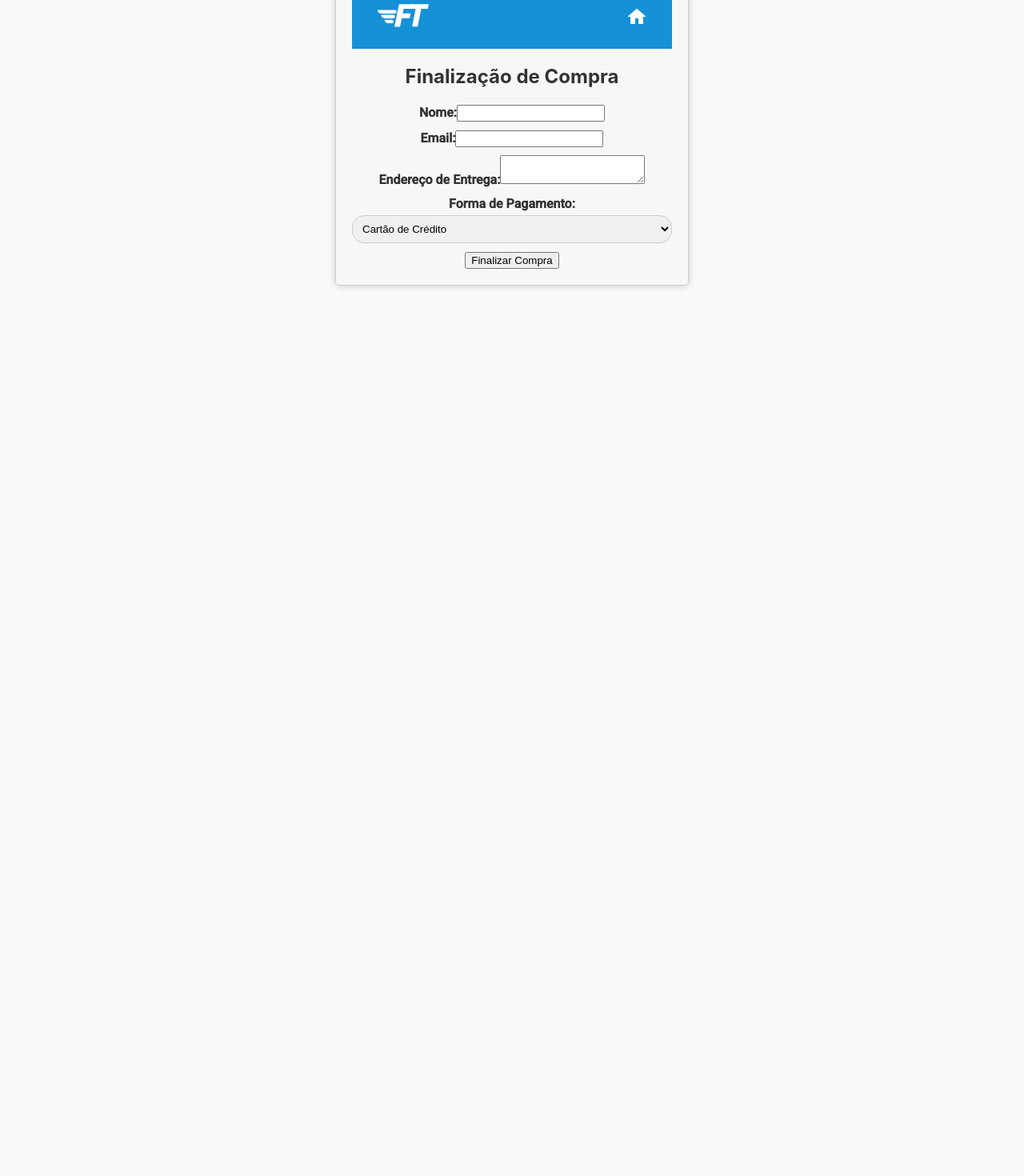
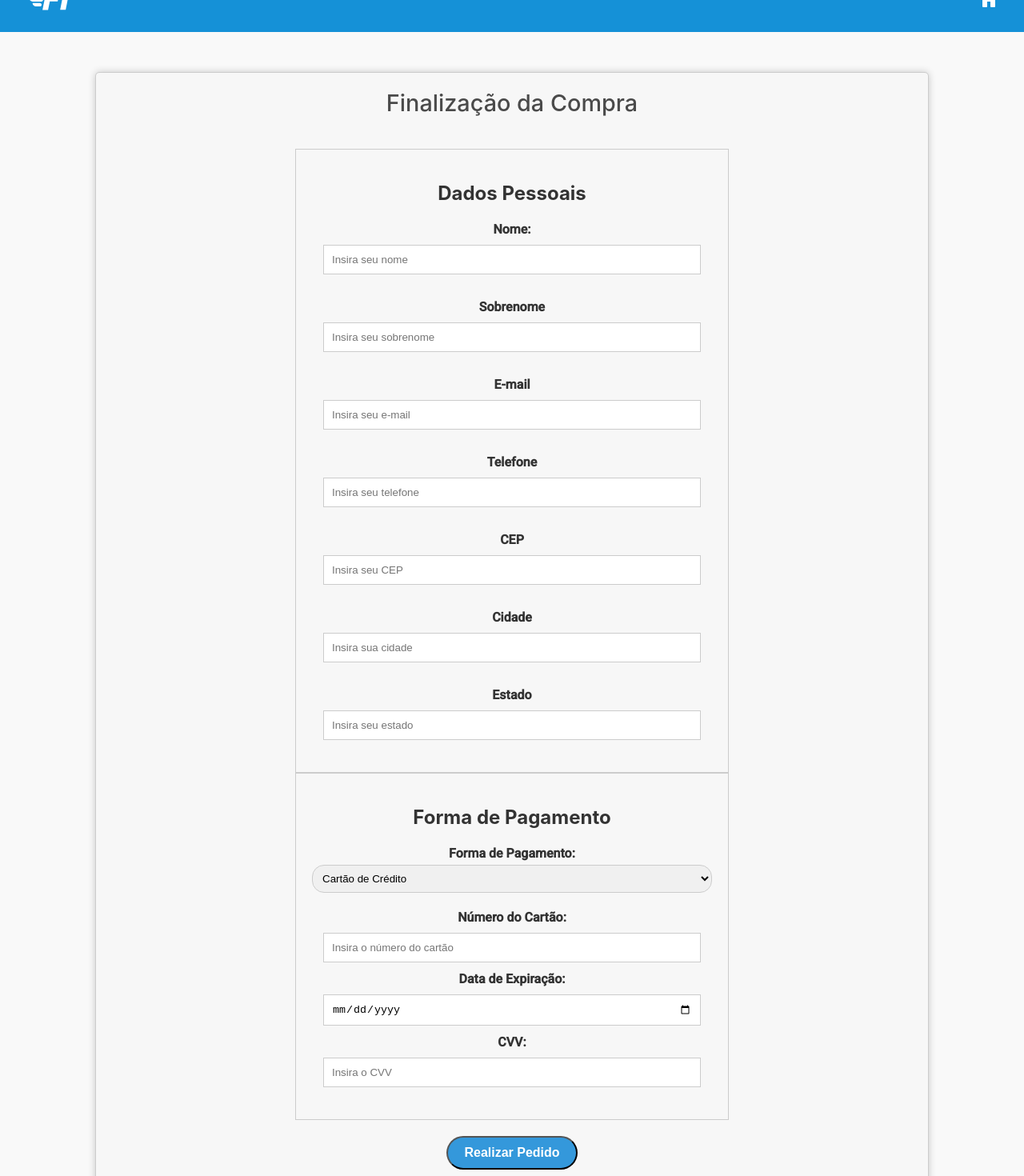
Before and after one commit to jorgesilva2407/TP01_ES, a React (Create React App) app in the folder fast-trade/: page /checkout in a window 1280 px wide. Shown: the part 40-1510 px from the top of the page at 80% size. Before the commit the page ends 800 px from the top, so only its background shows below. Built offline with nearby package versions, Linux system fonts and the light colour scheme.

Commit message:
Adding partial implementation for checkout completion

```diff
--- a/fast-trade/src/components/Checkout.jsx
+++ b/fast-trade/src/components/Checkout.jsx
@@ -5,78 +5,182 @@ import "../styles/Checkout.css";
 
 import Login from "./Login";
 import Header from "./Header";
+import Footer from "./Footer"
 
 const Checkout = () => {
   const [name, setName] = useState("");
+  const [lastname, setLastName] = useState("");
   const [email, setEmail] = useState("");
+  const [phoneNumber, setPhoneNumber] = useState("");
+  const [CEP, setCEP] = useState("");
+  const [city, setCity] = useState("");
+  const [state, setState] = useState("");
   const [address, setAddress] = useState("");
-  const [paymentMethod, setPaymentMethod] = useState('credit_card');
+  const [paymentMethod, setPaymentMethod] = useState("credit_card");
 
   // if (!localStorage.getItem('username')) return <Login />
 
+  let error = {};
+  const email_pattern = /^[^\s@]+@[^\s@]+\.[^\s@]+$/;
+  const name_pattern = /^[A-Za-z\s'-]+$/;
+
   const handleNameChange = (e) => {
     setName(e.target.value);
+  };
+  const handleLastNameChange = (e) => {
+    setLastName(e.target.value);
   };
 
   const handleEmailChange = (e) => {
     setEmail(e.target.value);
   };
 
+  const handlePhoneNumberChange = (e) => {
+    setPhoneNumber(e.target.value);
+  };
+
+  const handleCEPChange = (e) => {
+    setCEP(e.target.value);
+  };
+
+  const handleCityChange = (e) => {
+    setCity(e.target.value);
+  };
+
+  const handleStateChange = (e) => {
+    setState(e.target.value);
+  };
+
   const handleAddressChange = (e) => {
     setAddress(e.target.value);
   };
 
-  const handlePaymentMethodChange = (e) => {
-    setPaymentMethod(e.target.value);
+  const handlePaymentMethodChange = (event) => {
+    const paymentMethod = event.target.value;
+
+    switch (paymentMethod) {
+      case "credit_card":
+        setPaymentMethod("credit_card");
+        break;
+      case "pix":
+        setPaymentMethod("pix");
+        break;
+      case "bank_transfer":
+        setPaymentMethod("bank_transfer");
+        break;
+      case "paypal":
+        setPaymentMethod("paypal");
+        break;
+      default:
+        setPaymentMethod("credit_card");
+        break;
+    }
   };
 
   const handleSubmit = (e) => {
     e.preventDefault();
-
-    // Aqui você pode adicionar a lógica para processar o pedido e enviar as informações do checkout para o servidor, incluindo o método de pagamento selecionado
-
     // Limpa os campos após o envio
-    setName("");
-    setEmail("");
-    setAddress("");
     setPaymentMethod("credit_card");
   };
 
   return (
+    <div>
+      <Header />
       <div className="checkout-container">
-      <Header />
-      <div>
-        <h2>Finalização de Compra</h2>
+        <div className="title">Finalização da Compra</div>
         <form onSubmit={handleSubmit}>
+          <div className="dados-pessoais">
+            <h2>Dados Pessoais</h2>
+
             <div className="form-group">
-            <label htmlFor="name">Nome:</label>
+              <label htmlFor="name">Nome: </label>
               <input
                 type="text"
                 id="name"
                 value={name}
+                placeholder="Insira seu nome"
                 onChange={handleNameChange}
                 required
               />
             </div>
+
             <div className="form-group">
-            <label htmlFor="email">Email:</label>
+              <label htmlFor="sobrenome">Sobrenome</label>
+              <input
+                type="text"
+                id="lastname"
+                name="lastname"
+                value={lastname}
+                placeholder="Insira seu sobrenome"
+                onChange={handleLastNameChange}
+                required
+              />
+            </div>
+
+            <div className="form-group">
+              <label htmlFor="email">E-mail</label>
               <input
                 type="email"
                 id="email"
+                name="email"
                 value={email}
+                placeholder="Insira seu e-mail"
                 onChange={handleEmailChange}
                 required
               />
             </div>
             <div className="form-group">
-            <label htmlFor="address">Endereço de Entrega:</label>
-            <textarea
-              id="address"
-              value={address}
-              onChange={handleAddressChange}
+              <label htmlFor="telefone">Telefone</label>
+              <input
+                type="tel"
+                id="telefone"
+                name="telefone"
+                value={phoneNumber}
+                placeholder="Insira seu telefone"
+                onChange={handlePhoneNumberChange}
                 required
               />
             </div>
+            <div className="form-group">
+              <label htmlFor="cep">CEP</label>
+              <input
+                type="text"
+                id="cep"
+                name="cep"
+                value={CEP}
+                placeholder="Insira seu CEP"
+                onChange={handleCEPChange}
+                required
+              />
+            </div>
+            <div className="form-group">
+              <label htmlFor="cidade">Cidade</label>
+              <input
+                type="text"
+                id="cidade"
+                name="cidade"
+                value={city}
+                placeholder="Insira sua cidade"
+                onChange={handleCityChange}
+                required
+              />
+            </div>
+            <div className="form-group">
+              <label htmlFor="estado">Estado</label>
+              <input
+                type="text"
+                id="estado"
+                name="estado"
+                value={state}
+                placeholder="Insira seu estado"
+                onChange={handleStateChange}
+                required
+              />
+            </div>
+
+          </div>
+          <div className="dados-pessoais">
+            <h2>Forma de Pagamento</h2>
             <div className="form-group">
               <label htmlFor="paymentMethod">Forma de Pagamento:</label>
               <select
@@ -85,13 +189,67 @@ const Checkout = () => {
                 onChange={handlePaymentMethodChange}
               >
                 <option value="credit_card">Cartão de Crédito</option>
+                <option value="pix">Pix</option>
+                <option value="bank_transfer">Transferência Bancária</option>
                 <option value="paypal">PayPal</option>
-              <option value="bank_transfer">Transferência Bancária</option>
               </select>
             </div>
-          <button type="submit">Finalizar Compra</button>
+            {paymentMethod === 'credit_card' && (
+              <div className="form-group">
+                <label htmlFor="cardNumber">Número do Cartão:</label>
+                <input
+                  type="text"
+                  id="cardNumber"
+                  name="cardNumber"
+                  placeholder="Insira o número do cartão"
+                />
+
+                <label htmlFor="expirationDate">Data de Expiração:</label>
+                <input
+                  type="date"
+                  id="expirationDate"
+                  name="expirationDate"
+                  placeholder="Insira a data de expiração"
+                />
+
+                <label htmlFor="cvv">CVV:</label>
+                <input
+                  type="text"
+                  id="cvv"
+                  name="cvv"
+                  placeholder="Insira o CVV"
+                />
+              </div>
+            )}
+
+            {paymentMethod === 'paypal' && (
+              <div className="form-group">
+                <label htmlFor="paypalEmail">E-mail do PayPal:</label>
+                <input
+                  type="email"
+                  id="paypalEmail"
+                  placeholder="Digite o e-mail do PayPal"
+                />
+              </div>
+            )}
+
+            {paymentMethod === 'pix' && (
+              <div className="form-group">
+                O código expira 5 minutos após a confirmação da compra
+              </div>
+            )}
+
+            {paymentMethod === 'bank_transfer' && (
+              <div className="form-group">
+                O pagamento pode demorar até 3 dias úteis para ser aprovado.
+              </div>
+            )}
+
+          </div>
+          <button type="submit" className="order__button">Realizar Pedido</button>
         </form>
       </div>
+      <Footer/>
     </div>
   );
 };
--- a/fast-trade/src/components/Footer.jsx
+++ b/fast-trade/src/components/Footer.jsx
@@ -4,6 +4,7 @@ import Instagram from "../icons/icons8-instagram-50.png";
 import Facebook from "../icons/icons8-facebook-50.png";
 import Twitter from "../icons/icons8-twitter-50.png";
 import Linkedin from "../icons/icons8-linkedin-50.png";
+import Vasco from "../icons/icons8-vasco.png";
 
 const Footer = () => {
   return (
@@ -82,7 +83,7 @@ const Footer = () => {
               Email: <a> fast.trade.ufmg@gmail.com</a>
             </li>
             <li>
-              Tel: <a>(31) 99999-9999</a>
+              Tel: <a>(21) 2176-7373</a>
             </li>
             <li className='midiasSociais'>
               Mídias Sociais:
@@ -99,6 +100,9 @@ const Footer = () => {
                 <a href="https://www.linkedin.com/company/vasco-da-gama-saf/?originalSubdomain=br" target='_blank'>
                   <img src={Linkedin} alt="linkedin" className='logo-midia'/>
                 </a>
+                <a href="https://vasco.com.br/" target='_blank'>
+                  <img src={Vasco} alt="Vasco" className='logo-midia'/>
+                </a>
               </div>
             </li>
           </ul>
@@ -106,7 +110,7 @@ const Footer = () => {
       </div>
       <div className="newsletter">
         <h3>Inscreva-se para nossa Newsletter</h3>
-          <input type="email" placeholder="exemplo@email.com.br"/>
+          <input type="email" placeholder="calabouco@crvascodagama.com"/>
         <button>Subscribe</button>
       </div>
     </div>
--- a/fast-trade/src/styles/Cart.css
+++ b/fast-trade/src/styles/Cart.css
@@ -22,12 +22,14 @@
 }
 
 .cart-resume {
-  position: fixed;
+  position: relative;
   font-size: 1.8rem;
   font-weight: 500;
+  top: -1rem;
+  right: 10px;
   bottom: 70px;
   align-self: center;
-  border-top: 1px solid #fff;
+  border-top: 1px solid #3498DB;
   color: rgba(0, 0, 0, 0.5);
   background: rgb(255, 255, 255);
 }
@@ -54,7 +56,7 @@
   border-radius: 30px;
   color: #fff;
   font-size: 16px;
-  font-weight: 600;
+  font-weight: 700;
   padding: 10px 20px;
   cursor: pointer;
   transition: 0.3s;
--- a/fast-trade/src/styles/Checkout.css
+++ b/fast-trade/src/styles/Checkout.css
@@ -1,31 +1,60 @@
 .checkout-container {
-  max-width: 400px;
+  max-width: 1000px;
   margin: 0 auto;
   padding: 20px;
   background-color: #f7f7f7;
   border: 1px solid #ccc;
   border-radius: 5px;
   box-shadow: 0 0 10px rgba(0, 0, 0, 0.2);
+  margin-top: 50px;
+  margin-bottom: 50px;
 }
 
-.checkout-container h2 {
+.title {
+  position: relative;
+  text-align: center;
+  font-size: 1.8rem;
+  font-weight: 500;
+  color: #4a4a4a;
+  margin-bottom: 40px;
+}
+
+.form-group {
+  margin-bottom: 40px;
+}
+
+.dados-pessoais {
+  width: 500px;
+  margin: 0 auto;
+  padding: 20px;
+  border: 1px solid #ccc;
+}
+
+.dados-pessoais h2 {
   text-align: center;
 }
 
-.form-group {
+.dados-pessoais .form-group {
   margin-bottom: 10px;
+  margin-top: 20px;
 }
 
-.label {
-  display: block;
-  font-weight: bold;
+.dados-pessoais input {
+  width: 90%;
+  padding: 10px;
+  margin-bottom: 10px;
+  margin-top: 10px;
+  border: 1px solid #ccc;
 }
 
-.input[type="text"],
-.input[type="email"],
-.textarea {
-  width: 100%;
-  padding: 10px;
-  border: 1px solid #ccc;
-  border-radius: 5px;
+.order__button{
+  margin-top: 20px;
+  background-color: #3498DB;
+  border-radius: 30px;
+  color: #fff;
+  font-size: 16px;
+  font-weight: 700;
+  padding: 10px 20px;
+  cursor: pointer;
+  transition: 0.3s;
 }
```
Also changed, not shown: fast-trade/src/components/Cart.jsx (+4 -4 lines), fast-trade/src/icons/icons8-vasco.png (added). Lines whose indentation alone changed are shown as unchanged.
